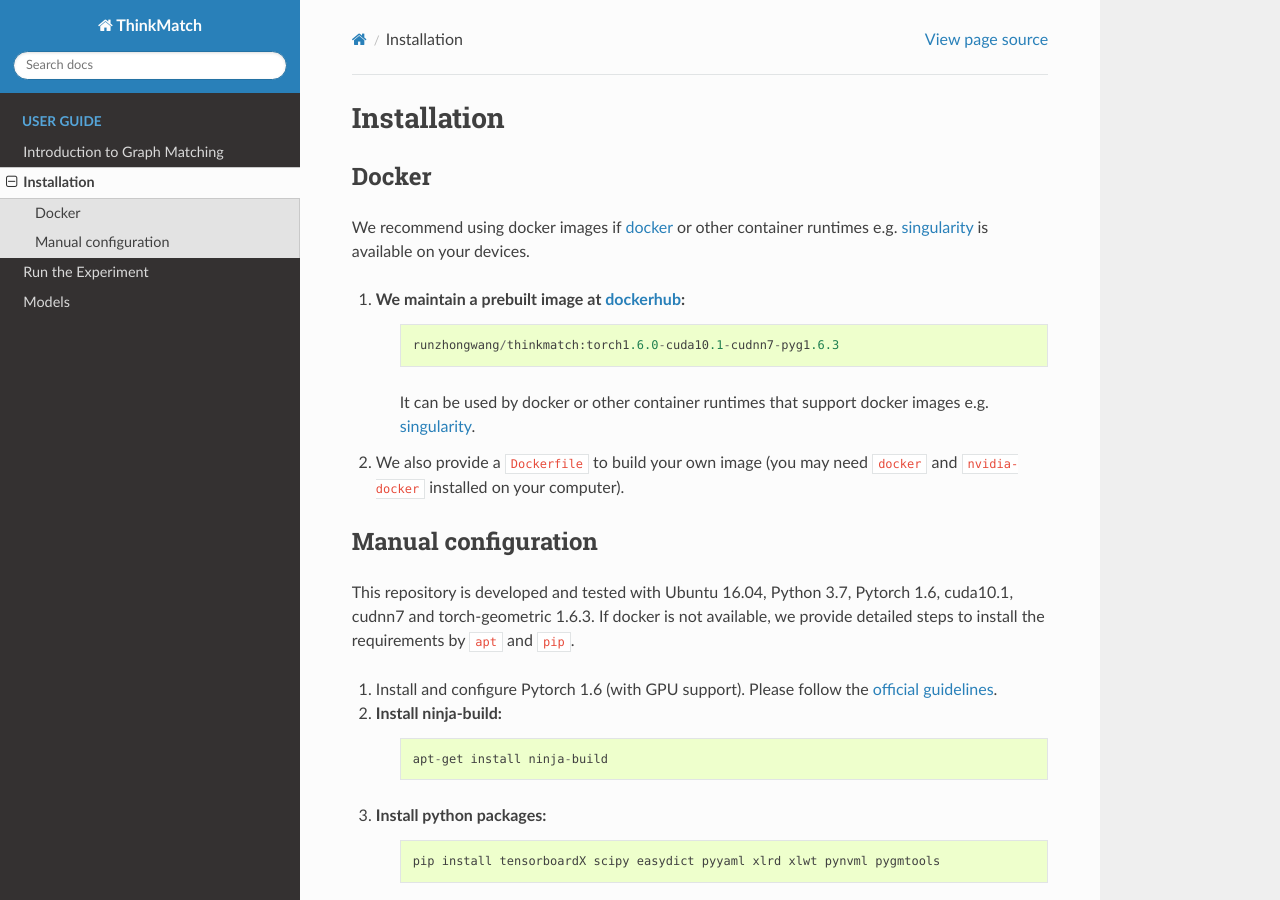
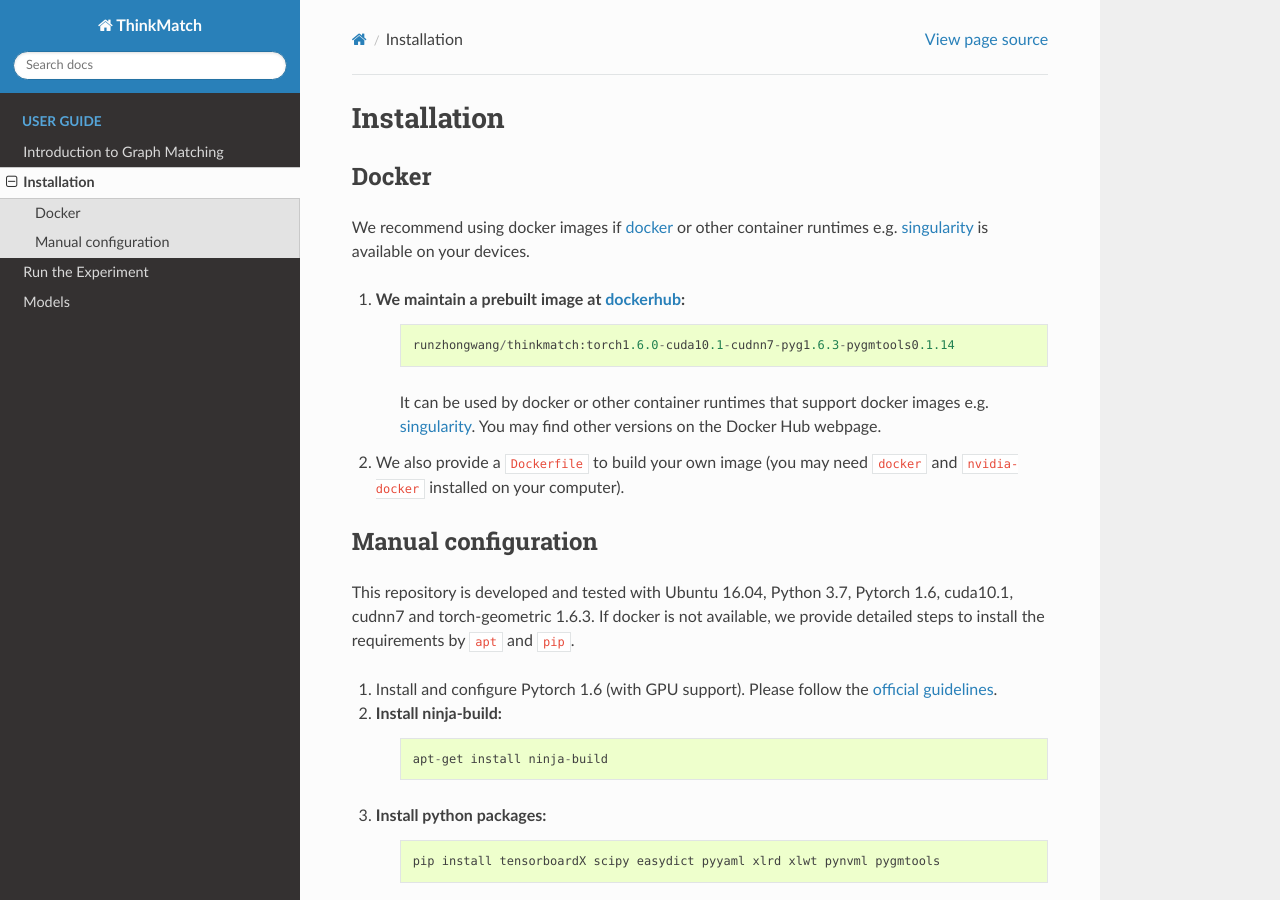
Before and after one commit to Thinklab-SJTU/ThinkMatch, a Sphinx documentation site: the page built from docs/guide/installation.rst, in a window 1280 px wide and 900 px high. Built offline with Sphinx 7.4.7 and the Read the Docs theme 2.0.0, drawn with Linux system fonts in a browser that asks for light colours; pages that are not in the unit, such as notebooks, are missing from menus.

Commit message:
fix docker hub tag

```diff
--- a/docs/guide/installation.rst
+++ b/docs/guide/installation.rst
@@ -8,9 +8,9 @@ We recommend using docker images if docker_ or other container runtimes e.g. sin
 1. We maintain a prebuilt image at dockerhub_:
     ::
 
-        runzhongwang/thinkmatch:torch1.6.0-cuda10.1-cudnn7-pyg1.6.3
+        runzhongwang/thinkmatch:torch1.6.0-cuda10.1-cudnn7-pyg1.6.3-pygmtools0.1.14
 
-    It can be used by docker or other container runtimes that support docker images e.g. singularity_.
+    It can be used by docker or other container runtimes that support docker images e.g. singularity_. You may find other versions on the Docker Hub webpage.
 #. We also provide a ``Dockerfile`` to build your own image (you may need ``docker`` and ``nvidia-docker`` installed on your computer).
 
 .. _docker: https://www.docker.com/
```
Also changed, not shown: README.md (+4 -5 lines).
